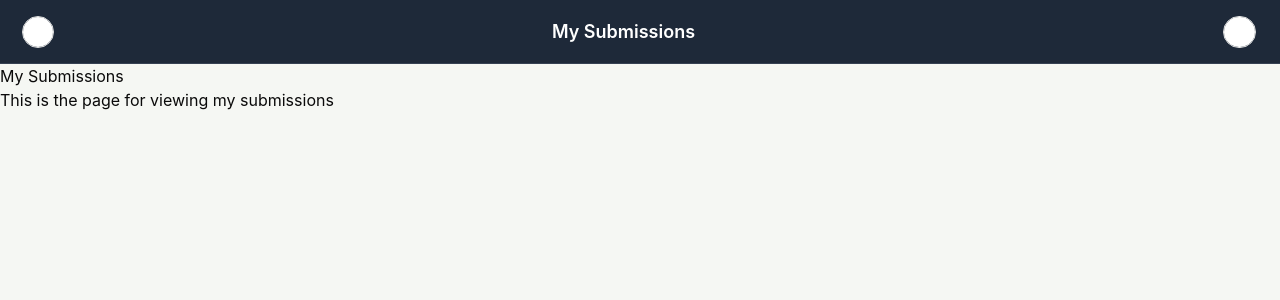
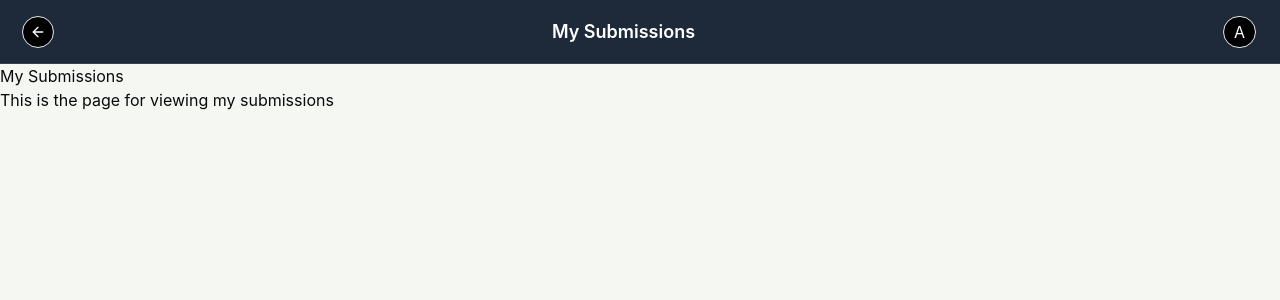
Before and after one commit to 6Beaming/Canadian-Redistribution-Map-Platform, a React (Vite) app: page /submissions in a window 1280 px wide. Shown: the top 300 px of the page. Built offline with nearby package versions, Linux system fonts and the light colour scheme.

Commit message:
Ingtegrated new theme in global.css and changed elements to accomodate new theme

```diff
--- a/package.json
+++ b/package.json
@@ -29,7 +29,7 @@
     "react-day-picker": "^10.0.1",
     "react-dom": "^19.2.7",
     "react-router-dom": "^7.18.0",
-    "recharts": "^3.8.0",
+    "recharts": "^3.8.1",
     "shadcn": "^4.11.0",
     "tailwind-merge": "^3.6.0",
     "tw-animate-css": "^1.4.0"
--- a/src/pages/Header.jsx
+++ b/src/pages/Header.jsx
@@ -37,7 +37,7 @@ export default function Header() {
 
       {isUsersPage && (
         <div className="flex-1 flex justify-end">
-          <Button variant="outline" className="rounded-full">
+          <Button variant="outline" className="rounded-full bg-black">
             A
           </Button>
         </div>
@@ -45,7 +45,7 @@ export default function Header() {
 
       {isAuthPage && (
         <div className="flex-1 flex justify-end">
-          <Button variant="outline" className="rounded-full">
+          <Button variant="outline" className="rounded-full bg-black">
             A
           </Button>
         </div>
@@ -57,7 +57,7 @@ export default function Header() {
             <Button
               onClick={viewSubmissions}
               variant="outline"
-              className="rounded-full"
+              className="rounded-full bg-black"
             >
               View Submissions
             </Button>
@@ -71,7 +71,7 @@ export default function Header() {
           <Button
             variant="outline"
             size="icon"
-            className="rounded-full absolute left-5.5"
+            className="rounded-full absolute left-5.5 bg-black"
             onClick={() => navigate("/users")}
           >
             <ArrowLeft className="w-5 h-5" />
@@ -81,7 +81,7 @@ export default function Header() {
           </div>
           <div className="flex-1" />
           <div className="asbolute right-5.5">
-            <Button variant="outline" className="rounded-full">
+            <Button variant="outline" className="rounded-full bg-black">
               A
             </Button>
           </div>
```
Also changed, not shown: 1 other file (tests, documents, lock files or other folders).
